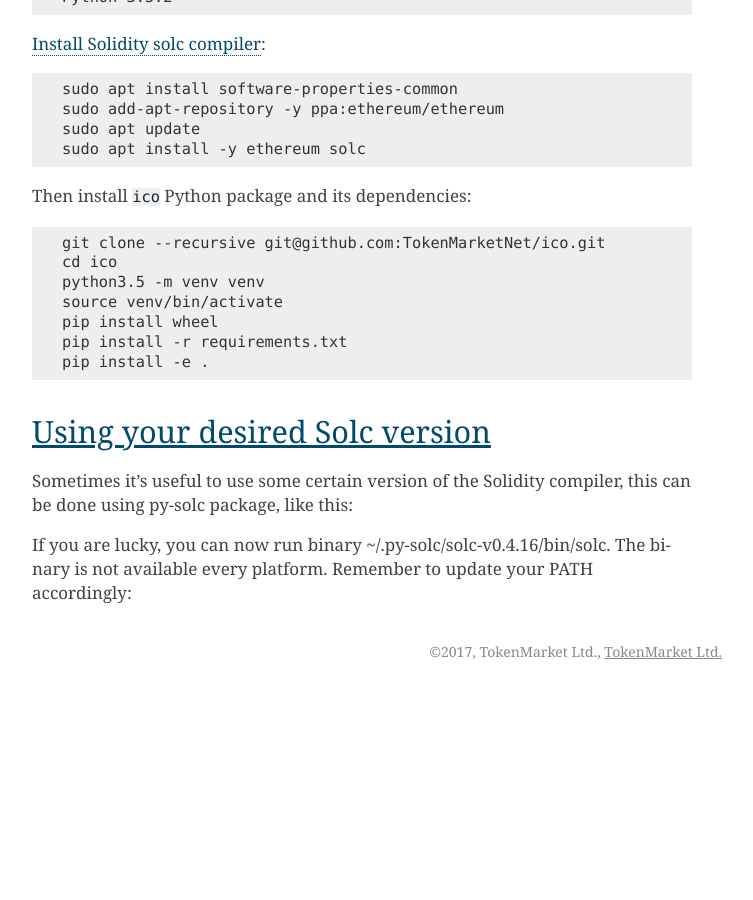
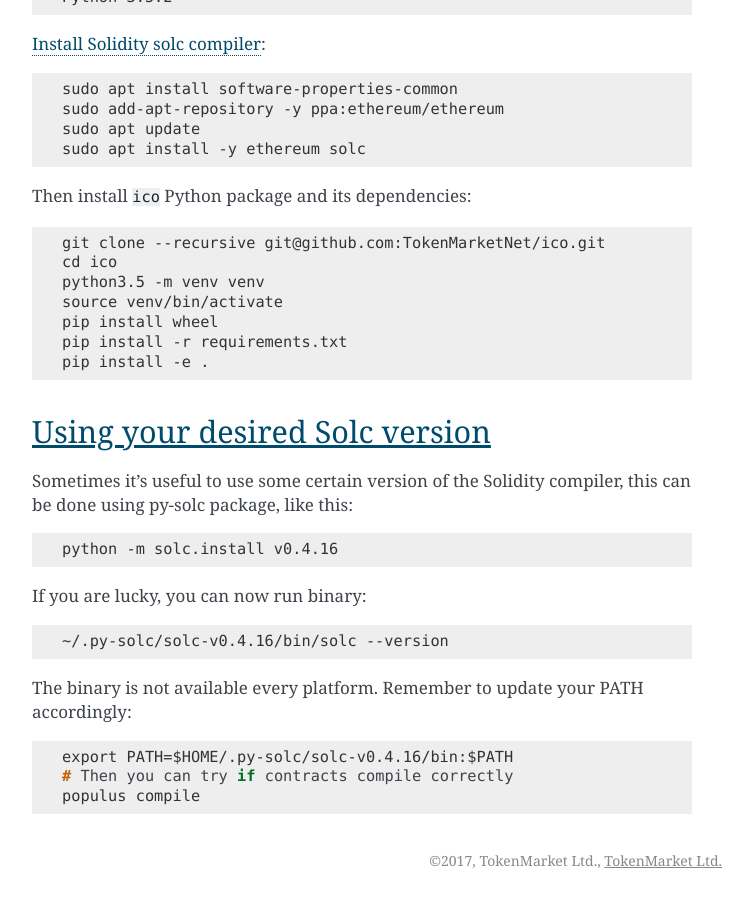
Before and after one commit to TokenMarketNet/smart-contracts, a Sphinx documentation site: the page built from docs/source/install.rst, in a window 1280 px wide and 900 px high, scrolled down 1321 px. Shown: the whole window, without its empty margins (388-1141 px from the left). Built offline with Sphinx 7.4.7, drawn with Linux system fonts in a browser that asks for light colours; before the commit the page ends 2012 px from its top, so only the background shows below that.

Commit message:
Cleaned up custom solc version instructions.

```diff
--- a/docs/source/install.rst
+++ b/docs/source/install.rst
@@ -90,11 +90,20 @@ Sometimes it's useful to use some certain version of the Solidity compiler,
 this can be done using py-solc package, like this:
 
 .. code-block:: console
+
     python -m solc.install v0.4.16
 
-If you are lucky, you can now run binary ~/.py-solc/solc-v0.4.16/bin/solc.
+If you are lucky, you can now run binary:
+
+.. code-block:: console
+
+    ~/.py-solc/solc-v0.4.16/bin/solc --version
+
 The binary is not available every platform.
 Remember to update your PATH accordingly:
 
 .. code-block:: console
-    export PATH=/home/YOURNAME/.py-solc/solc-v0.4.16/bin:$PATH
+
+    export PATH=$HOME/.py-solc/solc-v0.4.16/bin:$PATH
+    # Then you can try if contracts compile correctly
+    populus compile
```
